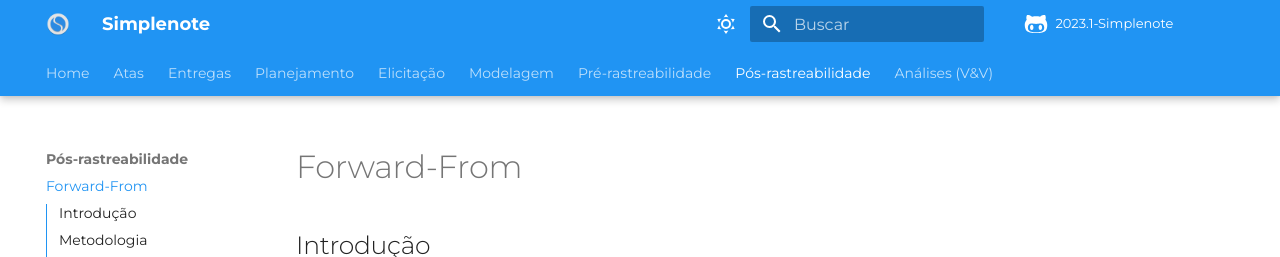
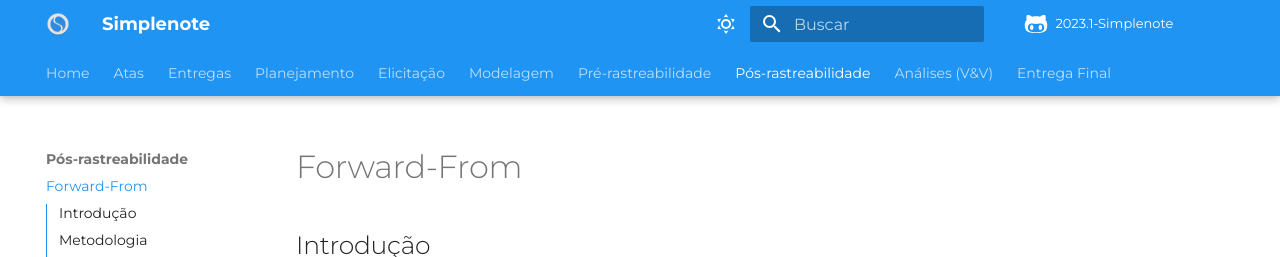
Before and after one commit to Requisitos-de-Software/2023.1-Simplenote, an MkDocs documentation site: the page built from docs/pos-rastreabilidade/Forward-From.md, in a window 1280 px wide. Shown: the top 257 px of the page. Built offline with MkDocs 1.6.1 and Material for MkDocs 9.7.7, drawn with Linux system fonts in a browser that asks for light colours; some web fonts are replaced; comment, search, counter and statistics services are not loaded.

Commit message:
Ajustes FF

```diff
--- a/docs/pos-rastreabilidade/Forward-From.md
+++ b/docs/pos-rastreabilidade/Forward-From.md
@@ -42,6 +42,7 @@
   | ST | Storytelling |
   | UC | Casos de Uso |
   | US | Histórias de usuário |
+
 </center>
 
 <div style="text-align: center">
@@ -1337,16 +1338,15 @@
   <p> Tabela 33: Requisito não-funcional 18 (Fonte: Autores, 2023).</p>
 </details>
 
+
 ## Bibliografia
 > [1] SERRANO, Milene; SERRANO, Maurício. Requisitos - Aula 24. 2019. Acessado em: 23/06/2023 </br>
 >
 > [2] Pohl, Klaus; Rupp, Chris. Requirements Engineering Fundamentals. Disponivel em
-[Aprender3](https://aprender3.unb.br/pluginfile.php/2523174/mod_resource/content/2/Rastreabilidade.pdf). Acesso em 23 de
-jun de 2023 </br>
+> [Aprender3](https://aprender3.unb.br/pluginfile.php/2523174/mod_resource/content/2/Rastreabilidade.pdf). Acesso em 23 de
+> jun de 2023 </br>
 >
-> [3] Leite, Julio .Ratreabilidade de Requisitos.Disponivel em
-[Aprender3](https://aprender3.unb.br/pluginfile.php/2523175/mod_resource/content/3/05_20_sayao.pdf ). Acesso em 23 de
-jun de 2023</br>
+> [3] Leite, Julio .Ratreabilidade de Requisitos.Disponivel em [Aprender3](https://aprender3.unb.br/pluginfile.php/2523175/mod_resource/content/3/05_20_sayao.pdf ). Acesso em 23 de jun de 2023</br>
 
 
 ### Histórico de versão
--- a/mkdocs.yml
+++ b/mkdocs.yml
@@ -164,3 +164,4 @@
     - Validação:
       - Protótipo: analise/validacao/prototipo.md
       - Comprovação informal: analise/validacao/comprovacao_informal.md
+  - Entrega Final: entrega-final.md
```
